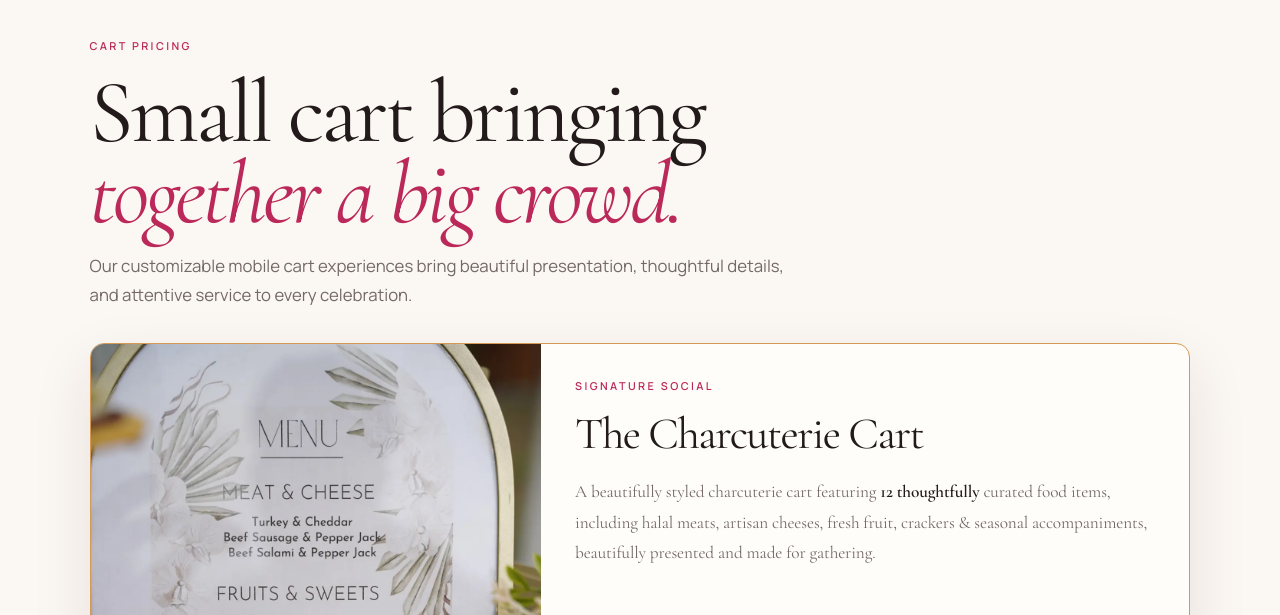
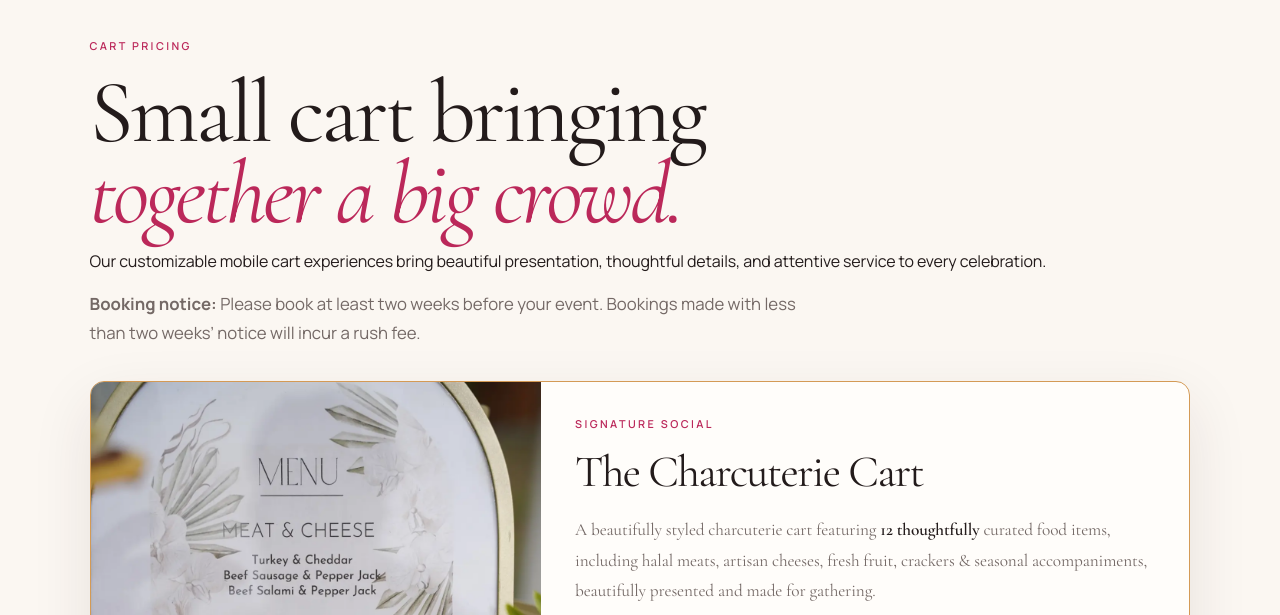
Before and after one commit to th3nomads/sunesocialcart, a plain HTML site: page packages.html in a window 1280 px wide. Shown: the part 106-721 px from the top of the page. Drawn offline with nearby package versions, Linux system fonts and the light colour scheme.

Commit message:
Add two-week booking notice to Cart Pricing

```diff
--- a/packages.html
+++ b/packages.html
@@ -40,6 +40,7 @@
       <p class="eyebrow">Cart Pricing</p>
       <h1 class="packages-main-title"><span>Small cart bringing</span><em>together a big crowd.</em></h1>
       <p>Our customizable mobile cart experiences bring beautiful presentation, thoughtful details, and attentive service to every celebration.</p>
+      <p><strong>Booking notice:</strong> Please book at least two weeks before your event. Bookings made with less than two weeks’ notice will incur a rush fee.</p>
     </section>
 
     <section class="package-list" aria-labelledby="signature-cart-title">
```
